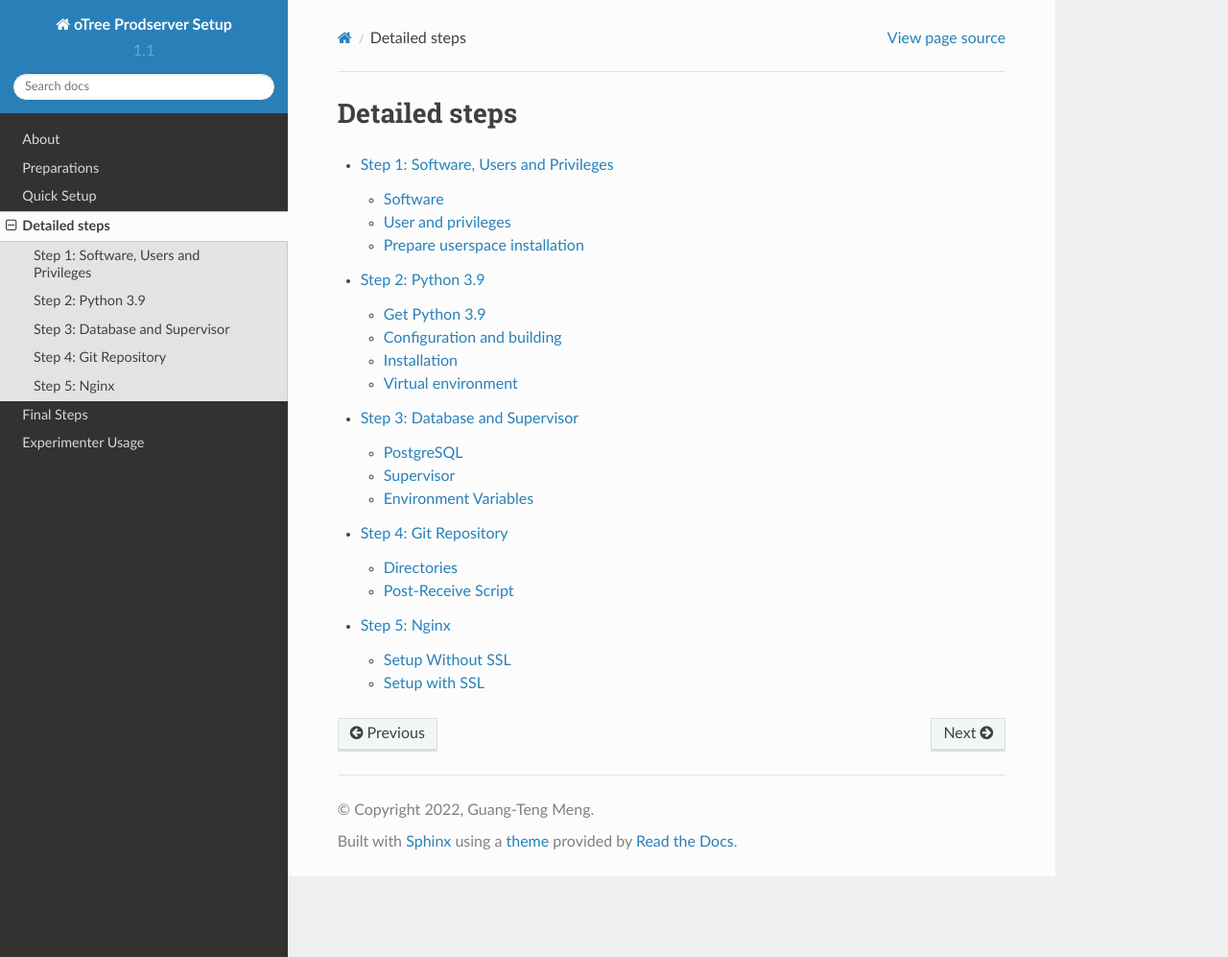
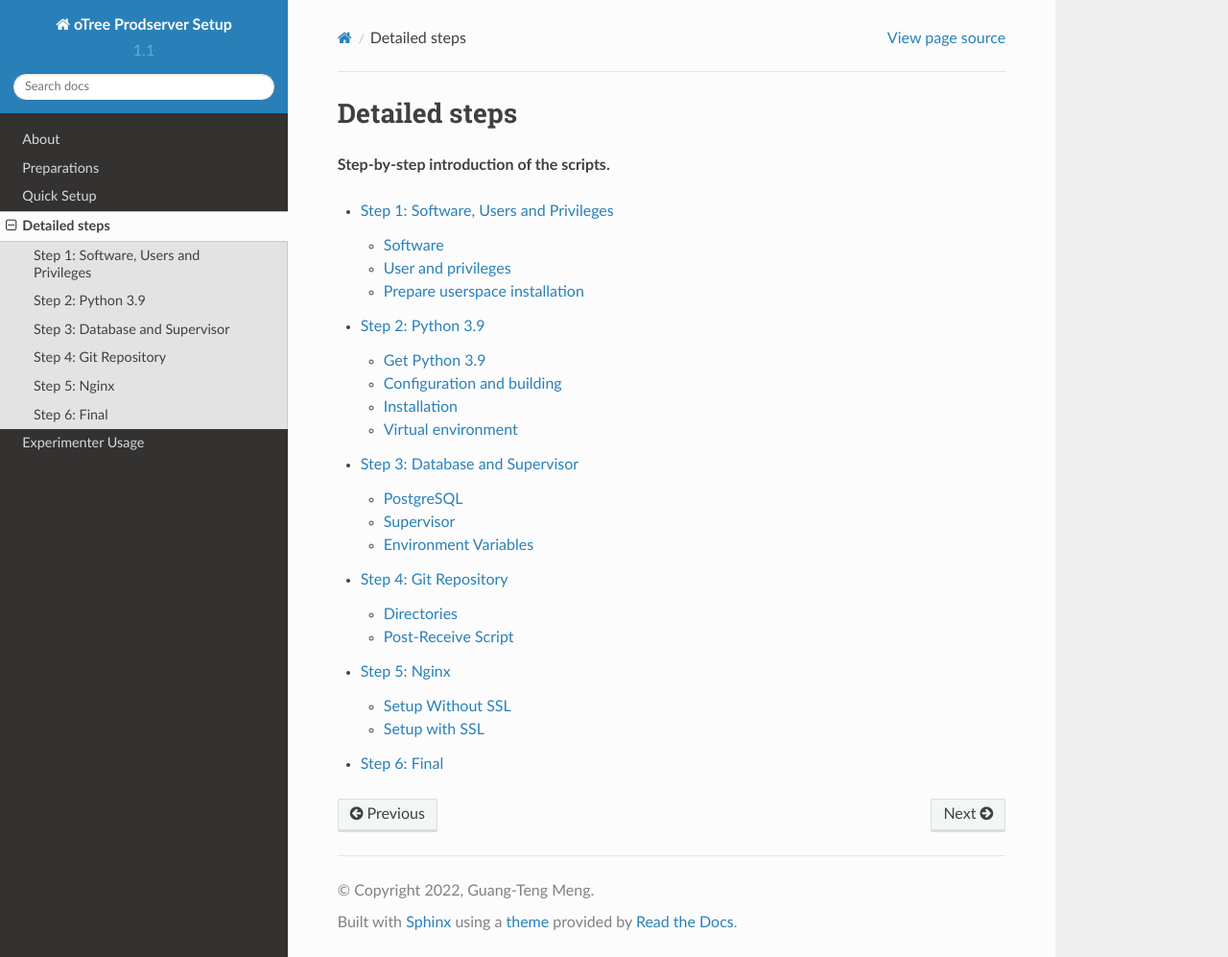
Before and after one commit to GuangtengMeng/otree-prodserver-setup, a Sphinx documentation site: the page built from source/detailed/index.rst, in a window 1280 px wide and 997 px high. Shown: the whole window at 96% size. Built offline with Sphinx 7.4.7 and the Read the Docs theme 2.0.0, drawn with Linux system fonts in a browser that asks for light colours.

Commit message:
updated final step

```diff
--- a/source/detailed/index.rst
+++ b/source/detailed/index.rst
@@ -1,5 +1,8 @@
+.. _detailed:
+
 Detailed steps
 ==============
+**Step-by-step introduction of the scripts.**
 
 .. toctree::
    :maxdepth: 2
--- a/source/final.rst
+++ b/source/detailed/step6.rst
@@ -1,7 +1,7 @@
 .. _final:
 
-Final Steps
-===========
+Step 6: Final
+=============
 
 The final step is to lock down the ``otree`` user account. Throughout the installation, it had full sudo privileges. To remove them invoke::
 
--- a/source/index.rst
+++ b/source/index.rst
@@ -28,7 +28,6 @@ Contents
    preparations.rst
    quick.rst
    detailed/index
-   final.rst
    usage.rst
 
 Indices
```
Also changed, not shown: other parts of source/detailed/index.rst (+1 -0 lines).
